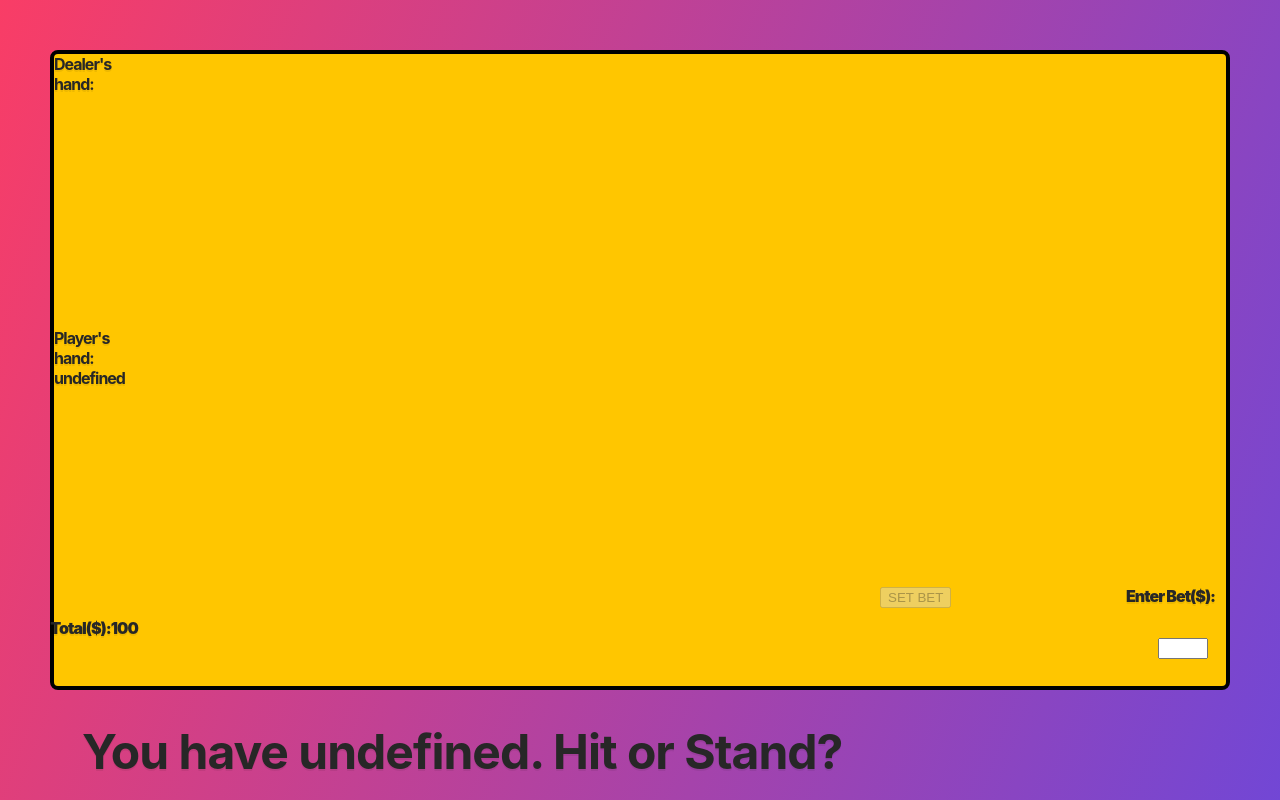
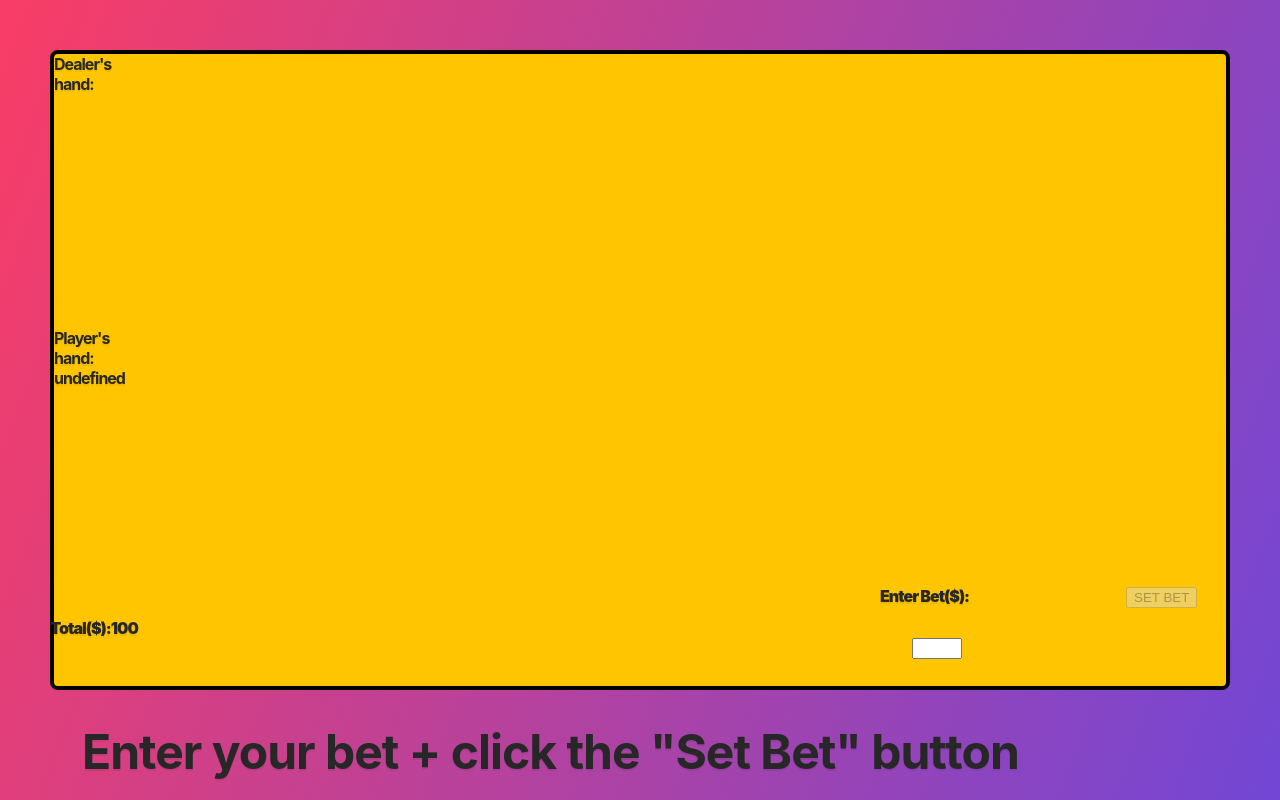
Before and after one commit to taniryla/blackjackgame, a plain HTML site: page index.html in a window 1280 px wide. Shown: the top 800 px of the page. Drawn offline with Linux system fonts and the light colour scheme.

Commit message:
fixed enterBet, dealerValue, and other issues related to the renderHit() function

```diff
--- a/index.html
+++ b/index.html
@@ -53,11 +53,11 @@
         <div class="myActions" id="standBtn">
             <button id="playerStand">STAND</button>
         </div>
+        <div>Enter Bet($):
+            <input type="number" id="enterBet">
+        </div>
         <div>
             <button id="betBtn">SET BET</button>
-        </div>
-        <div>Enter Bet($):
-            <input type="number" id="enterBet">
         </div>
     </section>
     <section>
--- a/js/main.js
+++ b/js/main.js
@@ -137,9 +137,11 @@ function render() { // only update the state and DOM from the render() function
   dealBtn.style.visibility = handInProgress || !wager ? 'hidden' : 'visible';
   standBtn.style.visibility = handInProgress ? 'visible' : 'hidden';
   hitBtn.style.visibility = handInProgress ? 'visible' : 'hidden';
+  enterBet.disabled = handInProgress;
   betBtn.disabled = !(parseInt(enterBet.value) > 0);
   renderHands();
-  message.innerHTML = `You have ${playerPoints}. Hit or Stand?`;
+  handInProgress ? message.innerHTML = `You have ${playerPoints}. Hit or Stand?`
+  : message.innerHTML = 'Enter your bet + click the "Set Bet" button';
 }
 
 function renderHands() {
@@ -163,18 +165,18 @@ function renderHands() {
 }
 
 function renderHit() {
+  const handInProgress = !winner && playerCards.length;
+  playerCards.push(deck.pop());
   playerPoints = computePoints(playerCards);
-  const handInProgress = !winner && playerCards.length;
   console.log(playerPoints);
   if (playerPoints > 21) {
     winner = 'L'; // player loses
     wager = 0;
-  } else if (handInProgress) {
-    console.log(handInProgress);
-  playerCards.push(deck.pop());
+    console.log(winner);
+  }
   render();
-  }
 }
+
 
 function renderStand() {
   dealerPoints = computePoints(dealerCards);
```
